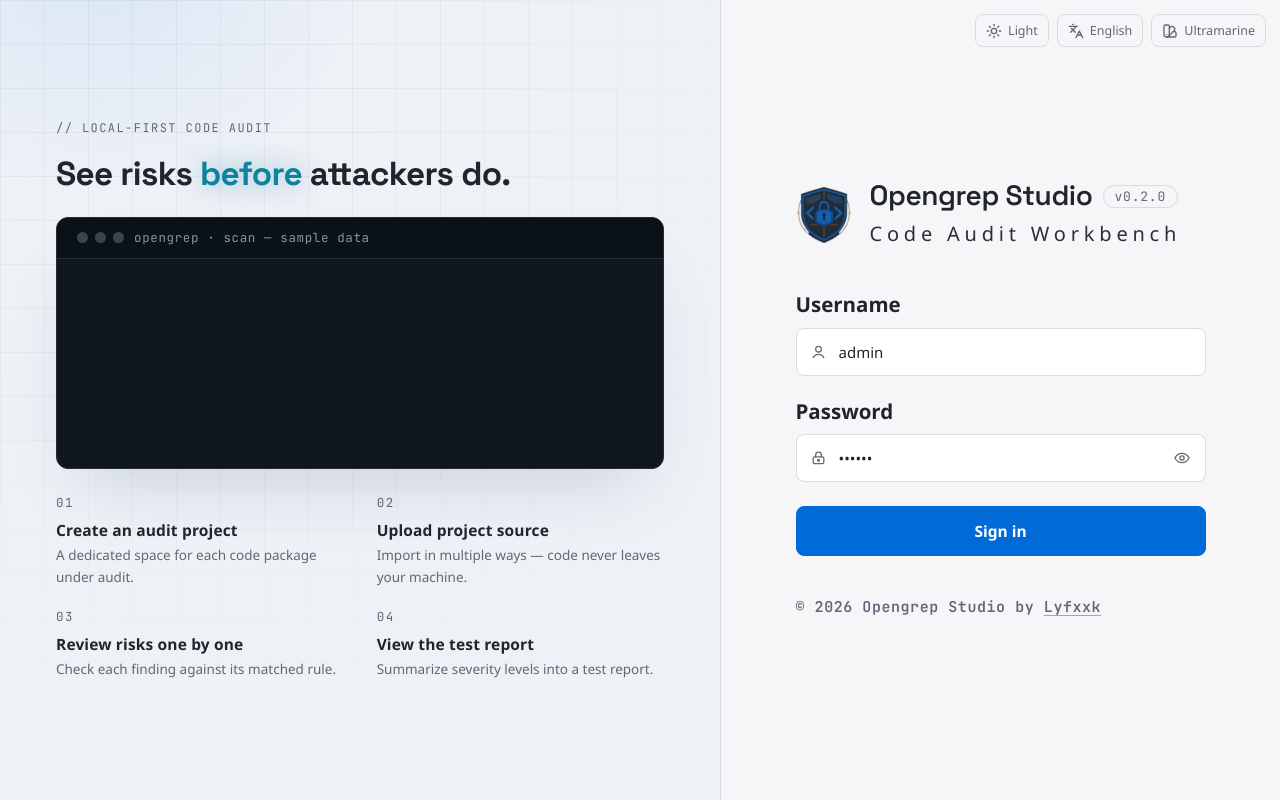
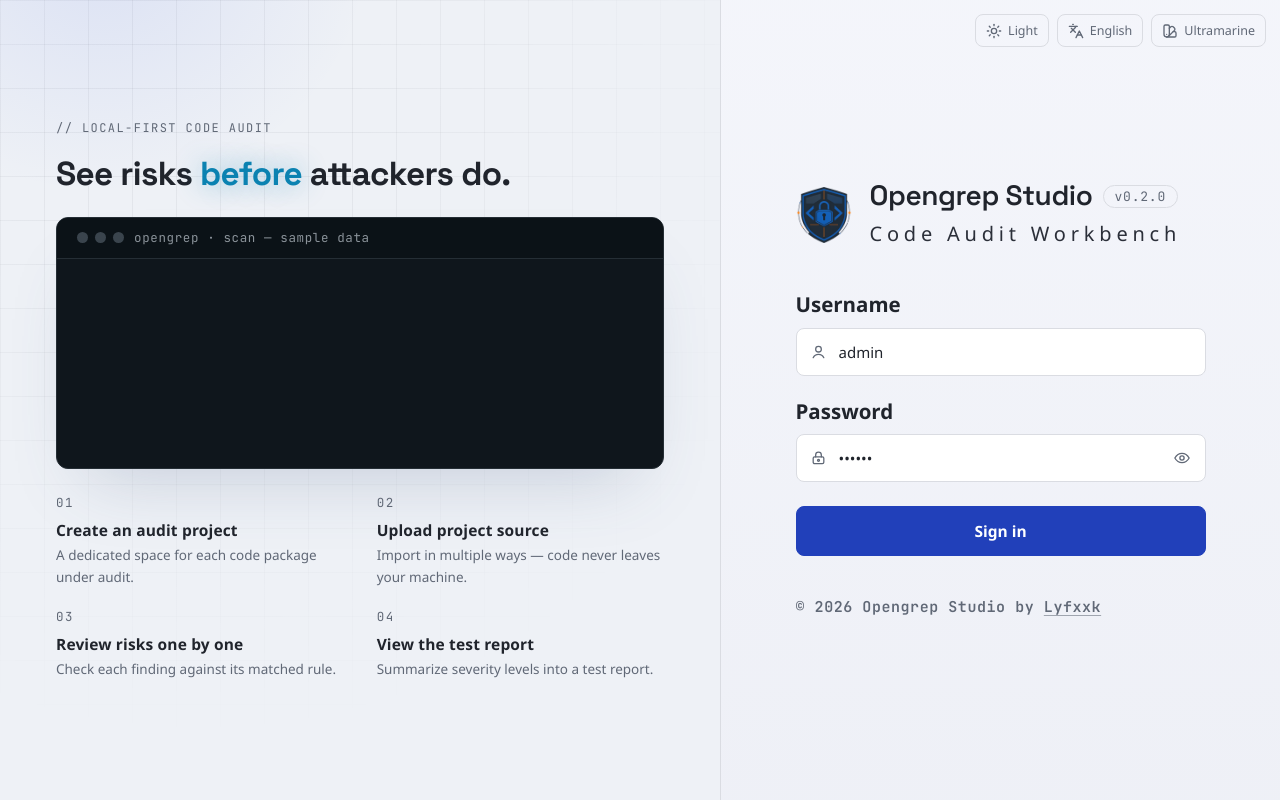
Before and after one commit to Lyfxxk/Opengrep-Studio, a React (Vite) app in the folder code/: page /login in a window 1280 px wide. Built offline with nearby package versions, Linux system fonts and the light colour scheme.

Commit message:
ui(login): 登录页配色统一为群青色系，主色改 ultramarine 并冷化表单区

```diff
--- a/code/src/pages/Login/login.css
+++ b/code/src/pages/Login/login.css
@@ -8,13 +8,15 @@
   --border:        hsl(220 13% 87%);
   --border-strong: hsl(220 12% 76%);
 
-  --accent:        hsl(211 100% 50%);
-  --accent-deep:   hsl(210 100% 42%);
+  --accent:        hsl(228 74% 50%);
+  --accent-deep:   hsl(228 70% 43%);
   --on-accent:     hsl(0 0% 100%);
   --accent-soft:   color-mix(in srgb, var(--accent) 16%, transparent);
 
-  --signal:        hsl(192 85% 34%);
+  --signal:        hsl(197 88% 37%);
   --signal-soft:   color-mix(in srgb, var(--signal) 12%, transparent);
+
+  --panel:         linear-gradient(180deg, hsl(228 45% 97%), hsl(227 32% 95%));
 
   --ok:            hsl(142 55% 32%);
   --ok-soft:       color-mix(in oklch, var(--ok) 13%, transparent);
@@ -57,11 +59,13 @@
   --border:        oklch(0.295 0.018 245);
   --border-strong: oklch(0.38 0.02 245);
 
-  --accent:        #3b82f6;
-  --accent-deep:   #2563eb;
+  --accent:        #6e8bf7;
+  --accent-deep:   #4c60e8;
   --on-accent:     #ffffff;
 
   --signal:        #00e5ff;
+
+  --panel:         color-mix(in oklch, var(--surface) 34%, var(--bg));
 
   --ok:            oklch(0.8 0.165 152);
   --warn:          oklch(0.82 0.13 85);
@@ -76,6 +80,7 @@
   --accent:        hsl(215 15% 30%);
   --accent-deep:   hsl(215 15% 22%);
   --signal:        hsl(215 15% 30%);
+  --panel:         hsl(215 16% 96%);
   --radius: 4px;
   --radius-lg: 5px;
 }
@@ -322,7 +327,7 @@
   justify-content: center;
   overflow-y: auto;
   padding: clamp(32px, 5vw, 64px) 40px;
-  background: color-mix(in oklch, var(--surface) 34%, var(--bg));
+  background: var(--panel, color-mix(in oklch, var(--surface) 34%, var(--bg)));
   border-left: 1px solid var(--border);
 }
 .login-shell .form-col { width: min(410px, 100%); }
```
